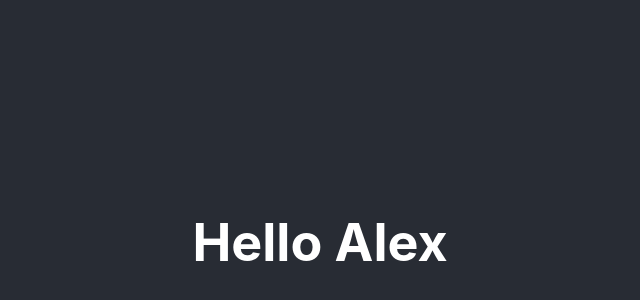
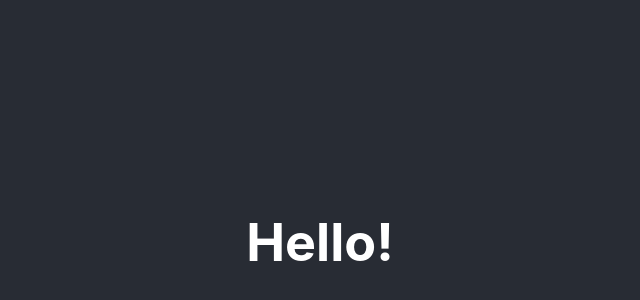
Before and after one commit to murqdan/tilegrid-app, a React (Create React App) app: page / in a window 1280 px wide. Shown: the part 158-458 px from the top of the page, without its empty margins (320-960 px from the left). Built offline with nearby package versions, Linux system fonts and the light colour scheme.

Commit message:
membuat komponen

```diff
--- a/src/Hello.js
+++ b/src/Hello.js
@@ -1,5 +1,5 @@
 function Hello () {
-  return <h1>Hello Alex</h1>
+  return <h1>Hello!</h1>
 }
 
 export default Hello
```
